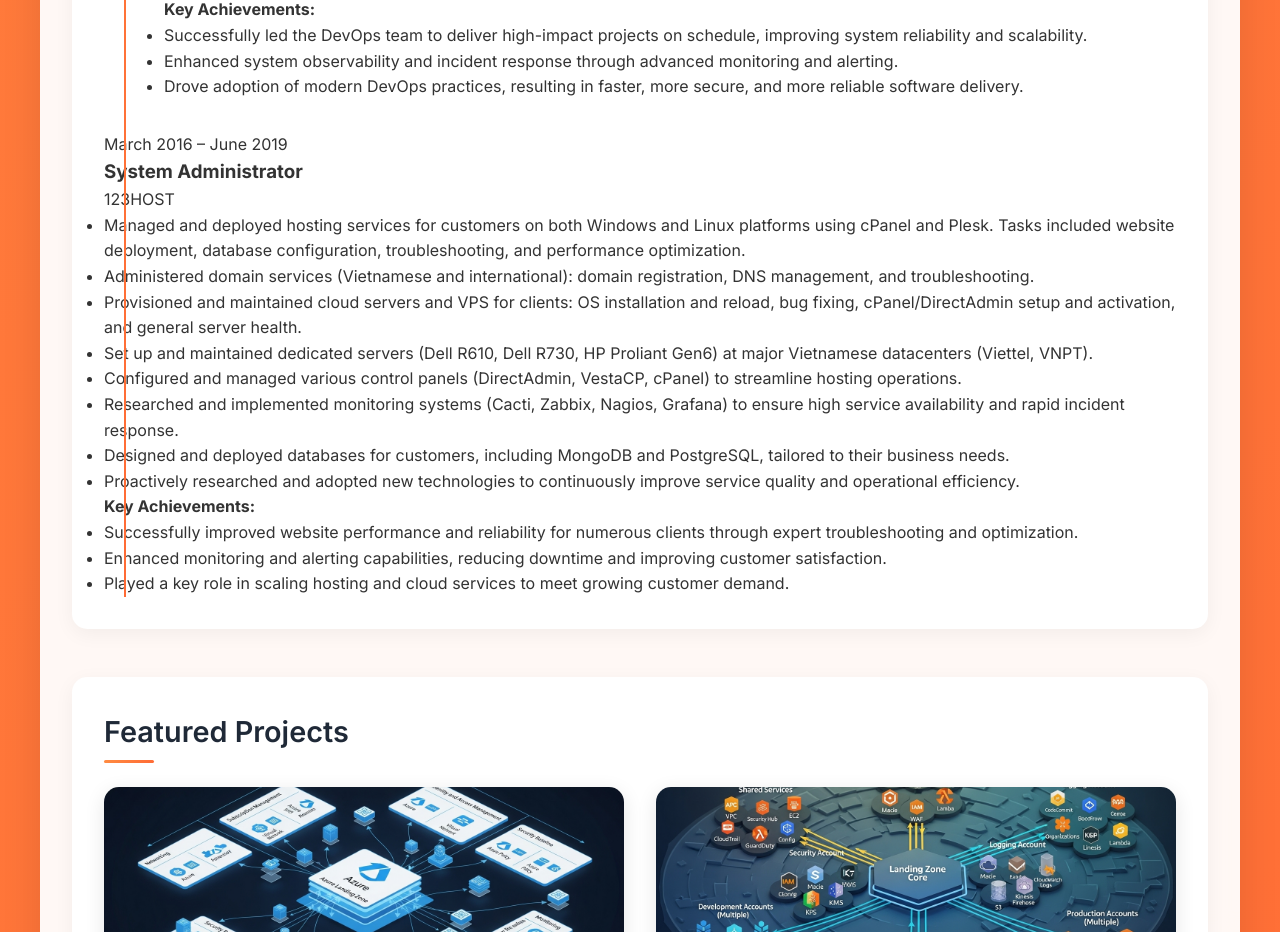
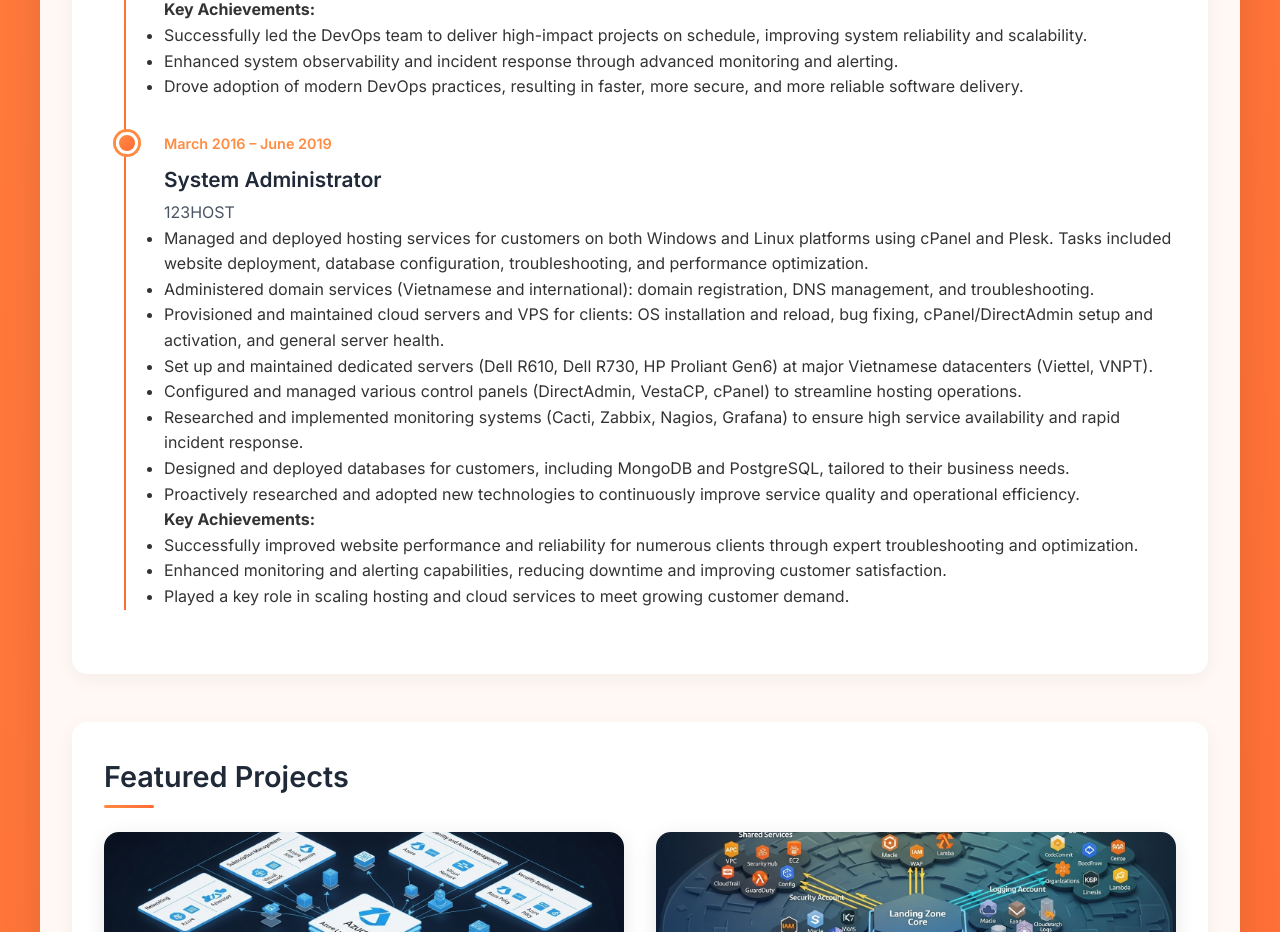
Before and after one commit to nguyenhappy92/nguyenhappy92.github.io, a plain HTML site: page index.html in a window 1280 px wide. Shown: the part 4058-4990 px from the top of the page. Drawn offline with Linux system fonts and the light colour scheme.

Commit message:
fix css for html

```diff
--- a/index.html
+++ b/index.html
@@ -201,9 +201,9 @@
                         </ul>
                     </div>
                 </div>
-                <div class="exp-item">
-                    <span class="exp-year">March 2016 – June 2019</span>
-                    <div>
+                <div class="timeline-item">
+                    <div class="timeline-date">March 2016 – June 2019</div>
+                    <div class="timeline-content">
                         <h3>System Administrator</h3>
                         <p>123HOST</p>
                         <ul>
```
